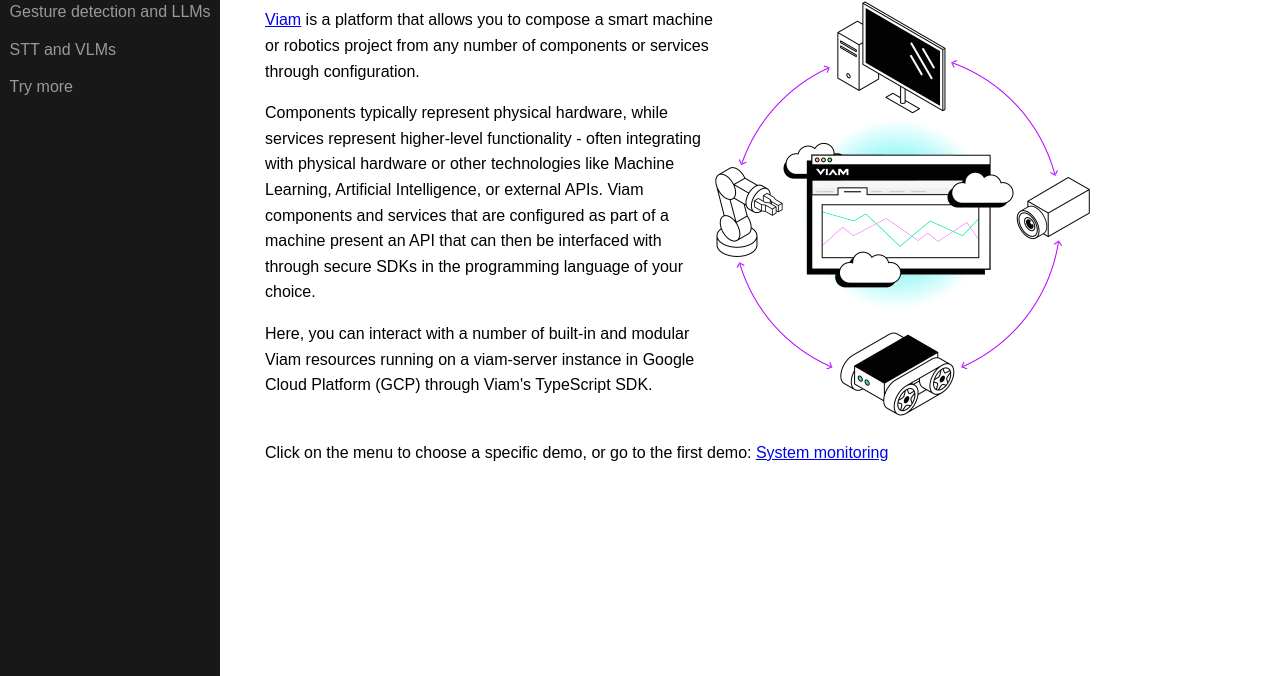
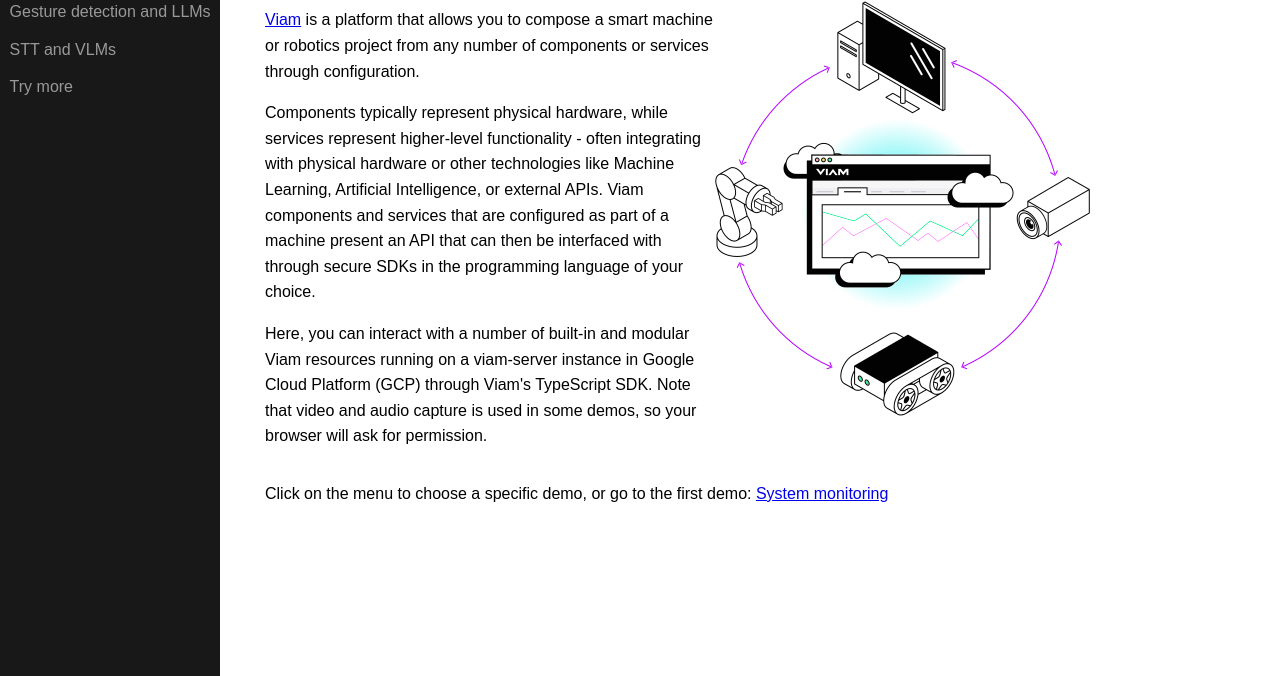
Before and after one commit to viam-labs/browser-demo, a website with bundled scripts: page static/index.html in a window 1280 px wide. Shown: the part 124-800 px from the top of the page. Built offline with nearby package versions, Linux system fonts and the light colour scheme; what @viamrobotics/sdk, extendable-media-recorder, extendable-media-recorder-wav-encoder would draw is missing.

Commit message:
note on cam/audio access

```diff
--- a/static/index.html
+++ b/static/index.html
@@ -50,6 +50,7 @@
               </p>
               <p>
                 Here, you can interact with a number of built-in and modular Viam resources running on a viam-server instance in Google Cloud Platform (GCP) through Viam's TypeScript SDK.
+                Note that video and audio capture is used in some demos, so your browser will ask for permission.
               </p>
               </div>
               <div class="pure-u-1-2" style="padding-top: 10px;">
```
